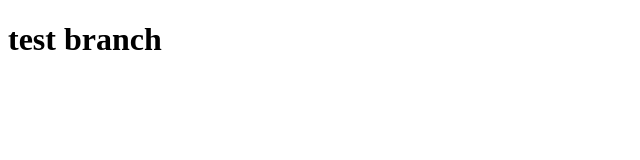
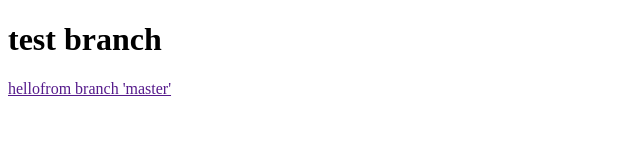
Before and after one commit to aleksandrinakim/test020, a plain HTML site: page index.html in a window 1280 px wide. Shown: the whole page, without its empty margins (0-640 px from the left). Drawn offline with Linux system fonts and the light colour scheme.

Commit message:
add a to index.html on line 11

```diff
--- a/index.html
+++ b/index.html
@@ -8,5 +8,6 @@
 </head>
 <body>
     <h1>test branch</h1>
+    <a href="">hellofrom branch 'master'</a>
 </body>
 </html>
```
